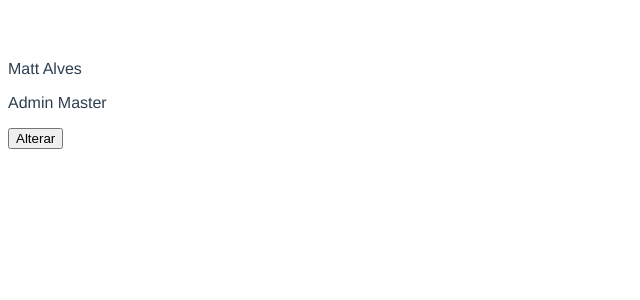
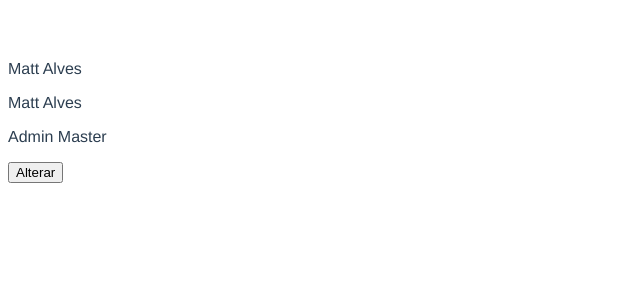
Before and after one commit to MatheusAlves17/curso-vue-3, a Vue app: page / in a window 1280 px wide. Shown: the top 300 px of the page, without its empty margins (0-640 px from the left). Built offline with nearby package versions, Linux system fonts and the light colour scheme.

Commit message:
feat: Composition API computed e watch

```diff
--- a/src/App.vue
+++ b/src/App.vue
@@ -1,11 +1,12 @@
 <template>
   <p>{{ user.first_name }} {{ user.last_name }}</p>
+  <p>{{ fullName }}</p>
   <p>{{ admin.first_name }} {{ admin.last_name }}</p>
   <button @click="mudarNome()">Alterar</button>
 </template>
 
 <script>
-import { reactive, ref } from 'vue';
+import { reactive, ref, computed, watch } from 'vue';
 export default {
   name: 'App',
   components: {
@@ -25,10 +26,14 @@ export default {
       admin.value.last_name = 'Disabled'
     }
 
+    const fullName = computed(() => `${user.first_name} ${user.last_name}`)
+    watch(user, () => console.log('User alterado!'))
+
     return {
       mudarNome,
       user,
-      admin
+      admin,
+      fullName
     }
   }
 }
```
